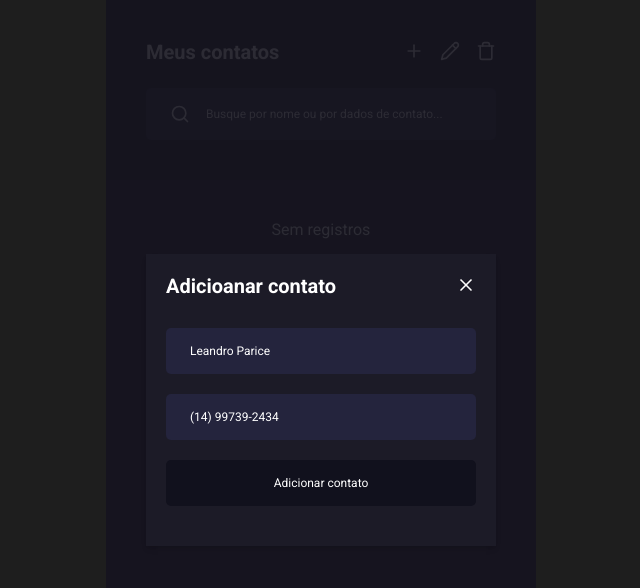
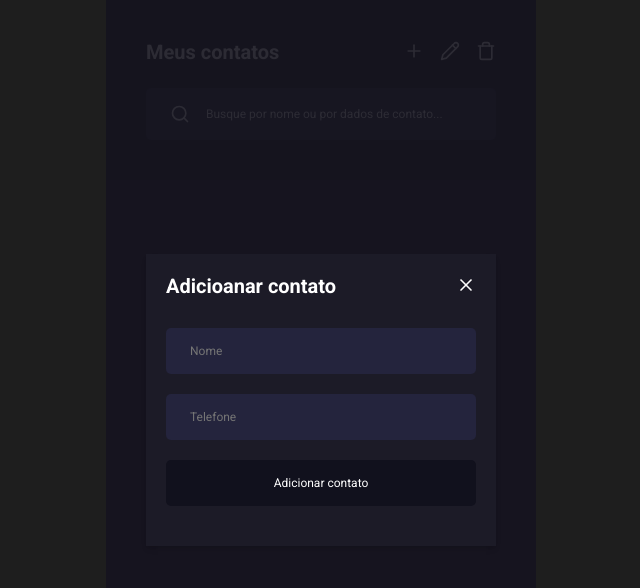
Before and after one commit to leandro-parice/bora-codar-16-uma-p-gina-de-contatos, a React (Vite) app: page / in a window 1280 px wide. Both pictures are taken after a click on the button 733 px from the left and 52 px from the top of the page. Shown: the top 588 px of the page, without its empty margins (319-959 px from the left). Built offline with nearby package versions, Linux system fonts and the light colour scheme.

Commit message:
alteracao de readm

```diff
--- a/src/App.jsx
+++ b/src/App.jsx
@@ -5,7 +5,7 @@ import ListContact from "./components/ListContact";
 import FormContact from "./components/FormContact";
 
 const App = () => {
-  const [contacts, setContacts] = useState([]);
+  const [contacts, setContacts] = useState({});
   const [filteredContacts, setFilteredContacts] = useState([]);
   const [formContact, setFormContact] = useState(false);
 
@@ -23,18 +23,31 @@ const App = () => {
   }, [contacts]);
 
   const handleVisibleFormContact = (value) => {
+    // inputRef.current.focus();
     setFormContact(value);
   };
 
   const handleAddContact = (newContact) => {
-    const newContacts = [...contacts, newContact];
-    newContacts.sort((a, b) => (a.name.toLowerCase() > b.name.toLowerCase() ? 1 : b.name.toLowerCase() > a.name.toLowerCase() ? -1 : 0));
 
-    const newFilteredContacts = [...filteredContacts, newContact];
-    newFilteredContacts.sort((a, b) => (a.name.toLowerCase() > b.name.toLowerCase() ? 1 : b.name.toLowerCase() > a.name.toLowerCase() ? -1 : 0));
+    const newContacts = contacts;
+    const firstLetter = newContact.name.toUpperCase().charAt(0);
 
-    setContacts(newContacts);
-    setFilteredContacts(newFilteredContacts);
+    if (!newContacts.hasOwnProperty(firstLetter)) {
+      newContacts[firstLetter] = [newContact];
+    } else {
+      newContacts[firstLetter].push(newContact);
+      newContacts[firstLetter].sort((a, b) => (a.name.toLowerCase() > b.name.toLowerCase() ? 1 : b.name.toLowerCase() > a.name.toLowerCase() ? -1 : 0));
+    }
+
+    const sortKeys = Object.keys(newContacts).sort();
+    const newContactsSort = {};
+
+    for (let key of sortKeys) {
+      newContactsSort[key] = newContacts[key];
+    }
+
+    setContacts(newContactsSort);
+    // setFilteredContacts(newFilteredContacts);
     setFormContact(false);
   };
 
@@ -50,7 +63,7 @@ const App = () => {
   return (
     <div className="app">
       <AppHeader onFilterContacts={handleFilterContacts} onAddClick={handleVisibleFormContact} />
-      <ListContact contacts={filteredContacts} />
+      <ListContact contacts={contacts} />
       <FormContact onAddContact={handleAddContact} visible={formContact} onAddClick={handleVisibleFormContact} />
     </div>
   );
--- a/src/components/AppHeader/index.jsx
+++ b/src/components/AppHeader/index.jsx
@@ -1,5 +1,5 @@
 import { Pencil, Plus, Search, Trash } from "lucide-react";
-import { useState } from "react";
+import { useState} from "react";
 
 const AppHeader = ({ onFilterContacts, onAddClick }) => {
   const [query, setQuery] = useState("");
--- a/src/components/FormContact/index.jsx
+++ b/src/components/FormContact/index.jsx
@@ -1,16 +1,15 @@
 import { X } from "lucide-react";
-import { useState } from "react";
+import { useState, useRef } from "react";
 
 const FormContact = ({ onAddContact, visible, onAddClick }) => {
-  const [name, setName] = useState("Leandro Parice");
-  const [phone, setPhone] = useState("(14) 99739-2434");
+  const [name, setName] = useState("");
+  const [phone, setPhone] = useState("");
+  const inputRef = useRef(null);
 
   const handleSubmit = (event) => {
     event.preventDefault();
 
-    const letter = name.toUpperCase().substring(0, 1);
-
-    const newContact = { id: Date.now(), name, phone, letter };
+    const newContact = { id: Date.now(), name, phone };
     onAddContact(newContact);
 
     setName("");
@@ -27,7 +26,7 @@ const FormContact = ({ onAddContact, visible, onAddClick }) => {
           </button>
         </div>
         <form onSubmit={handleSubmit}>
-          <input type="text" value={name} onChange={(event) => setName(event.target.value)} placeholder="Nome" required />
+          <input type="text" value={name} onChange={(event) => setName(event.target.value)} placeholder="Nome" required ref={inputRef} />
           <input type="tel" value={phone} onChange={(event) => setPhone(event.target.value)} placeholder="Telefone" required />
 
           <button type="submit">Adicionar contato</button>
--- a/src/components/ListContact/index.jsx
+++ b/src/components/ListContact/index.jsx
@@ -27,23 +27,28 @@ const ListContact = ({ contacts }) => {
 
   return (
     <section className="list-contacts">
-      {contacts.length === 0 ? <p>Sem registros</p> : null}
-      {contacts.map((contact) => (
-        <div className="contact-group" key={contact.id}>
-          <span className="letter" style={{ backgroundColor: colors[Math.floor(Math.random() * colors.length)] }}>
-            {contact.letter}
-          </span>
-          <div className="contacts">
-            <div className="contact">
+      {/* {contacts.length === 0 ? <p>Sem registros</p> : null} */}
+
+      {Object.keys(contacts).map(key => {
+        return(
+          <div className="contact-group" key={key}>
+            <span className="letter" style={{ backgroundColor: colors[Math.floor(Math.random() * colors.length)] }}>
+              {key}
+            </span>
+            <div className="contacts">
+            {contacts[key].map(contact => {
+              return(<div className="contact" key={contact.id}>
               <img src="https://i.pravatar.cc/50" />
               <div className="contact-content">
                 <strong>{contact.name}</strong>
                 <span>{contact.phone}</span>
               </div>
+            </div>)
+            })}
+
             </div>
           </div>
-        </div>
-      ))}
+        )})}
     </section>
   );
 };
```
Also changed, not shown: 1 other file (tests, documents, lock files or other folders).
